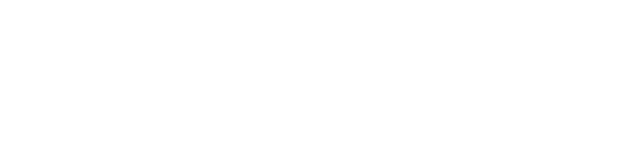
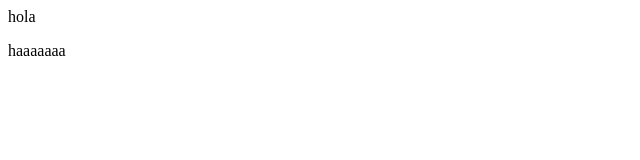
Before and after one commit to ValentinaNaranjito/pr-ctica-git, a plain HTML site: page index.html in a window 1280 px wide. Shown: the full height of the page, 0-640 px from the left. Drawn offline with Linux system fonts and the light colour scheme.

Commit message:
first commit

```diff
--- a/index.html
+++ b/index.html
@@ -7,6 +7,7 @@
     <title>Document</title>
 </head>
 <body>
-
+    <a>hola</a>
+    <p>haaaaaaa</p>
 </body>
 </html>
```
